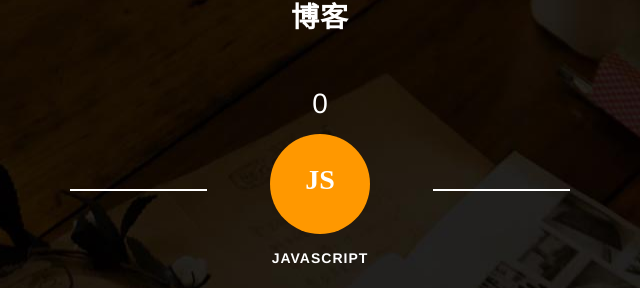
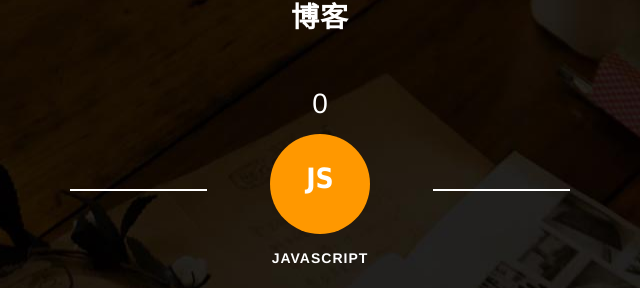
Before and after one commit to lx3133584/myindex, a website with bundled scripts: page src/index.html in a window 1280 px wide. Shown: the part 1295-1583 px from the top of the page, 320-960 px from the left. Built offline with nearby package versions, Linux system fonts and the light colour scheme.

Commit message:
我的个人主页

```diff
--- a/src/css/style.css
+++ b/src/css/style.css
@@ -403,6 +403,10 @@ body{
     background: #ff9800;
     border-radius: 50%;
     padding: 1.1em 0 0 0;
+}
+.fa.js{
+    font-weight: bold;
+    font-family:'Hiragino Sans GB','Microsoft Yahei',"WenQuanYi Micro Hei",SimSun,Tahoma,Arial,Helvetica,STHeiti,sans-serif;
 }
 .statistics-grid2{
 	position:relative;
--- a/src/index.html
+++ b/src/index.html
@@ -175,7 +175,7 @@
 			</div>
 			<div class="col-sm-4 agile-statistics-grid statistics-grid2">
 				<h4>0</h4>
-				<a href="http://www.myliangxu.cn/blog/javascript"><i class="fa js" style="font-weight: bold" aria-hidden="true">JS</i></a>
+				<a href="http://www.myliangxu.cn/blog/javascript"><i class="fa js" aria-hidden="true">JS</i></a>
 				<p>JavaScript</p>
 			</div>
 			<div class="col-sm-4 agile-statistics-grid">
```
